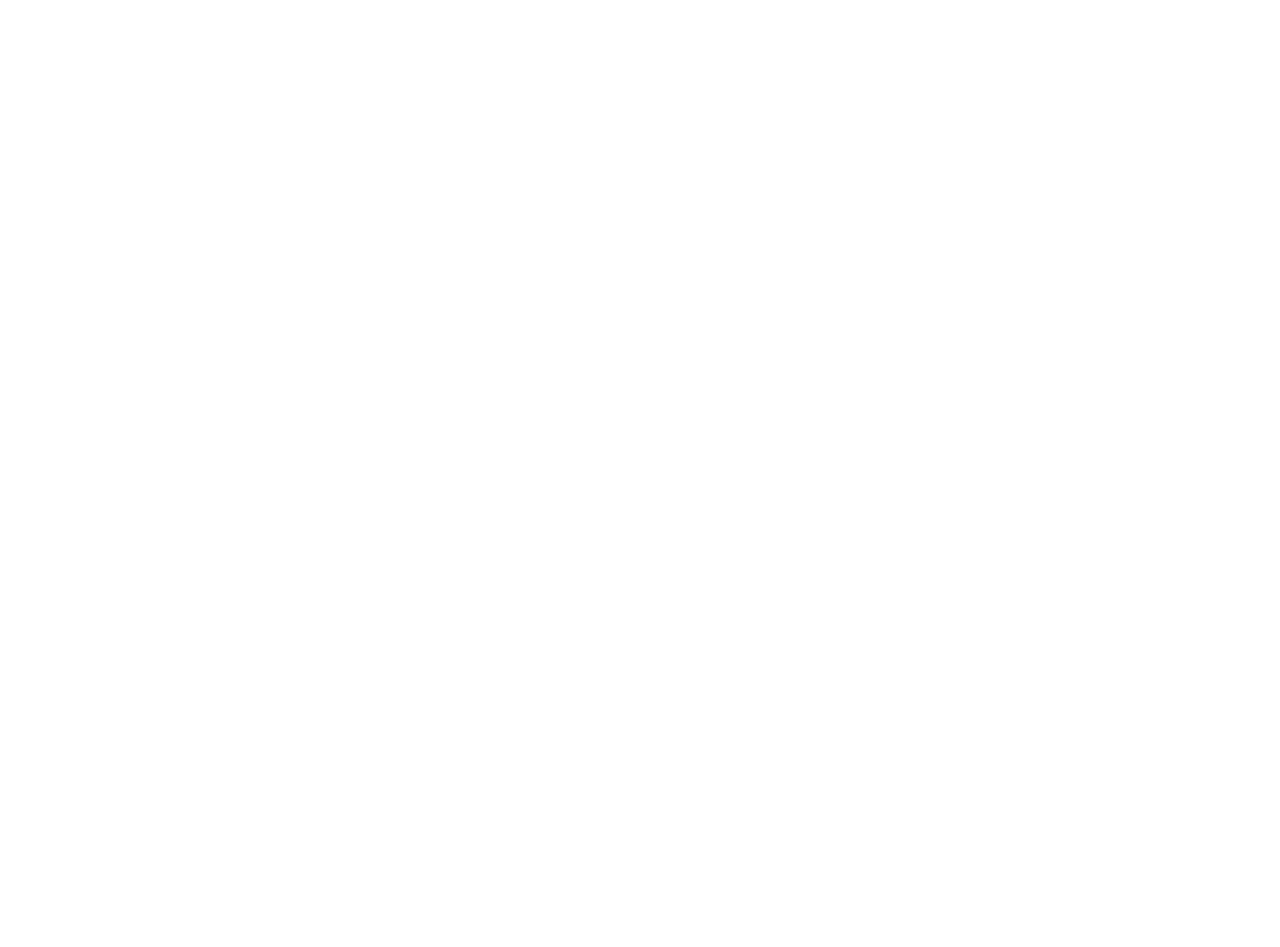
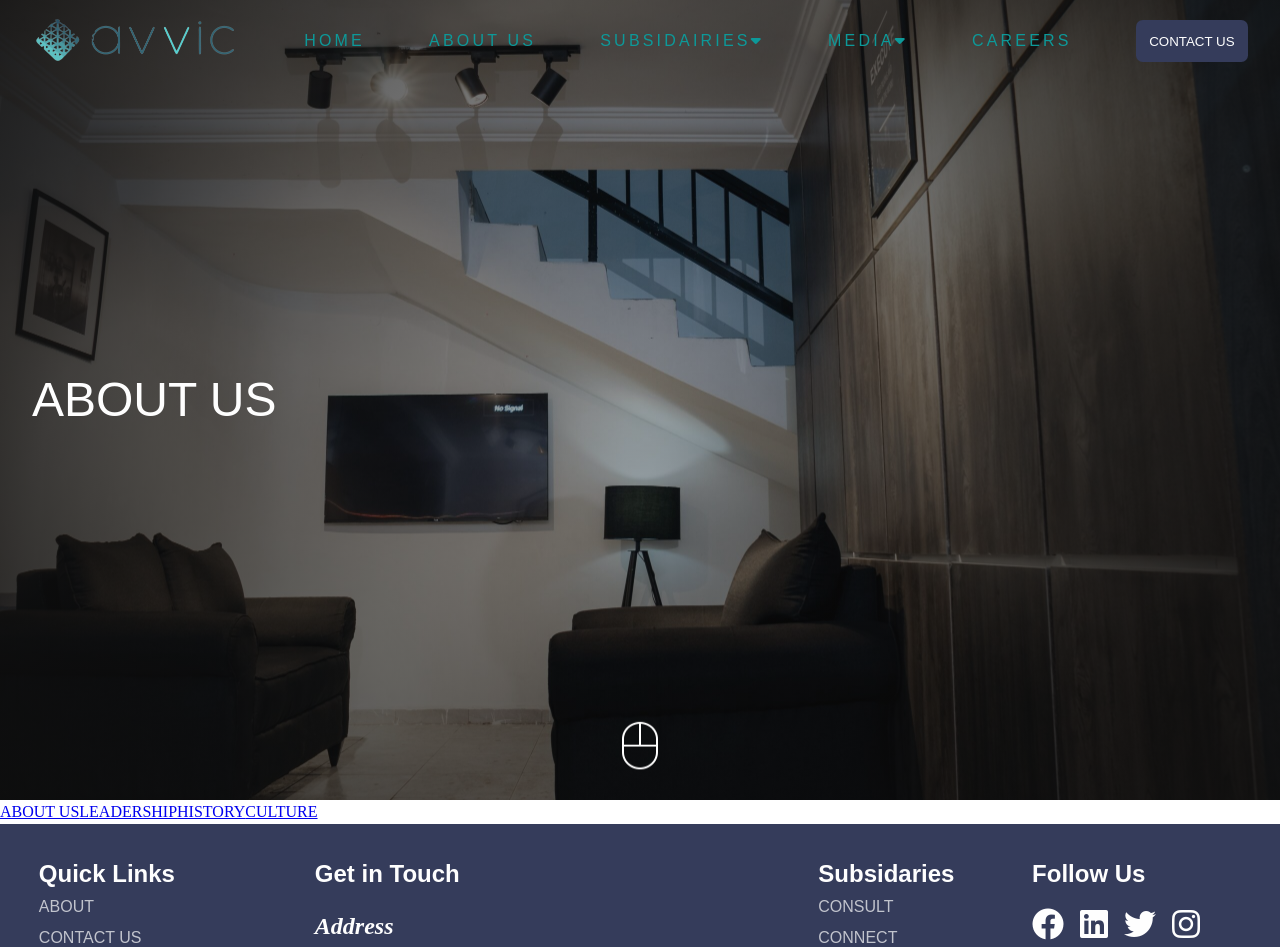
Before and after one commit to Franklivania/avvic-group, a React (Vite) app: page /about in a window 1280 px wide. Before the commit this address had no page. Shown: the top 947 px of the page. Before the commit the page ends 800 px from the top, so only its background shows below. Built offline with nearby package versions, Linux system fonts and the light colour scheme; a web font is replaced by a local one.

Commit message:
working progress

```diff
--- a/src/App.jsx
+++ b/src/App.jsx
@@ -2,6 +2,7 @@ import { useState } from 'react'
 import { BrowserRouter as Router, Routes, Route } from 'react-router-dom'
 import './App.scss'
 import Landing from './Pages/Landing/Landing'
+import AboutUs from './Pages/AboutUs/AboutUs'
 
 function App() {
 
@@ -10,6 +11,7 @@ function App() {
       <Router>
         <Routes>
           <Route path='' element={<Landing />}/>
+          <Route path='/about' element={<AboutUs />}/>
         </Routes>
       </Router>
     </div>
--- /dev/null
+++ b/src/Components/AboutUs Components/AboutNav/AboutNav.jsx
@@ -0,0 +1,47 @@
+import React, { useState } from 'react'
+import './AboutNav.scss'
+import { Link } from 'react-router-dom'
+
+const AboutNav = ({className}) => {
+    const [dropdown, setDropdown] = useState(false)
+
+    function handleClick(){
+        setDropdown(!dropdown)
+    }
+
+  return (
+    <div id='aboutNav' className={className}>
+        <NavLink link={''} title={"ABOUT US"}/>
+        <NavLink title={"LEADERSHIP"} onClick={handleClick}>
+            {dropdown && (
+                <div className="items">
+                    <NavSubLinks title={"BOD"}/>
+                    <NavSubLinks title={"HOP"}/>
+                    <NavSubLinks title={"MT"}/>
+                </div>
+            )}
+        </NavLink>
+        <NavLink link={''} title={"HISTORY"}/>
+        <NavLink link={''} title={"CULTURE"}/>
+    </div>
+  )
+}
+
+function NavLink({link, title, onClick, children}){
+    return (
+        <Link to={link} onClick={onClick} className='link'>
+            {title}
+            {children}
+        </Link>
+    )
+}
+
+function NavSubLinks(link, title, onClick){
+    return(
+        <Link to={link} onClick={onClick} className='link'>
+            {title}
+        </Link>
+    )
+}
+
+export default AboutNav
--- /dev/null
+++ b/src/Components/AboutUs Components/AboutNav/AboutNav.scss
@@ -0,0 +1,5 @@
+@import '../../../App.scss';
+
+#aboutNav{
+
+}
--- /dev/null
+++ b/src/Components/AboutUs Components/AboutScope/AboutScope.jsx
@@ -0,0 +1,14 @@
+import React from 'react'
+import './AboutScope.scss'
+import 'animate.css'
+import AboutNav from '../AboutNav/AboutNav'
+
+const AboutScope = () => {
+  return (
+    <div id='aboutScope'>
+        <AboutNav />
+    </div>
+  )
+}
+
+export default AboutScope
--- /dev/null
+++ b/src/Components/AboutUs Components/AboutScope/AboutScope.scss
@@ -0,0 +1,5 @@
+@import '../../../App.scss';
+
+#aboutScope{
+
+}
--- /dev/null
+++ b/src/Components/AboutUs Components/Hero/AboutHero.jsx
@@ -0,0 +1,21 @@
+import React from 'react'
+import './AboutHero.scss'
+import 'animate.css'
+import mouse from '../../../assets/mouse.png'
+import SectionButton from '../../SectionButton/SectionButton'
+
+const AboutHero = () => {
+  return (
+    <div id='hero'>
+        <h1>ABOUT US</h1>
+
+        <SectionButton
+            className={'mouse animate__animated animate__bounce animate__infinite animate__slow'}
+            image={mouse}
+            to={'aboutScope'}
+          />
+    </div>
+  )
+}
+
+export default AboutHero
--- /dev/null
+++ b/src/Components/AboutUs Components/Hero/AboutHero.scss
@@ -0,0 +1,36 @@
+@import '../../../App.scss';
+
+#hero{
+    position: relative;
+    width: $width;
+    height: $height;
+    background: radial-gradient(
+        circle,
+        rgba($black, 0.3),
+        rgba($black, 0.9)
+    ),
+    url(../../../assets/about.jpg) no-repeat center;
+    background-size: cover;
+    font-family: $font;
+    display: flex;
+    flex-direction: column;
+    justify-content: center;
+    color: $white;
+    padding: 0 2em;
+
+    h1{
+        font-family: $header-font;
+        font-size: $large-text;
+        font-weight: 500;
+    }
+
+    .mouse{
+        position: absolute;
+        bottom: 3%;
+        align-self: center;
+        background: none;
+        outline: none;
+        border: none;
+        cursor: pointer;
+    }
+}
--- /dev/null
+++ b/src/Pages/AboutUs/AboutUs.jsx
@@ -0,0 +1,22 @@
+import React from 'react'
+import './AboutUs.scss'
+import Navbar from '../../Components/Navbar/Navbar'
+import Footer from '../../Components/Footer/Footer'
+import AboutHero from '../../Components/AboutUs Components/Hero/AboutHero'
+import AboutScope from '../../Components/AboutUs Components/AboutScope/AboutScope'
+
+const AboutUs = () => {
+  return (
+    <div className='about'>
+        <Navbar />
+
+        <AboutHero />
+
+        <AboutScope />
+
+        <Footer />
+    </div>
+  )
+}
+
+export default AboutUs
--- /dev/null
+++ b/src/Pages/AboutUs/AboutUs.scss
@@ -0,0 +1,6 @@
+@import '../../App.scss';
+
+.about{
+    position: relative;
+    width: $width;
+}
```
Also changed, not shown: src/assets/about.jpg (added), src/assets/abouthero.jpg (added).
